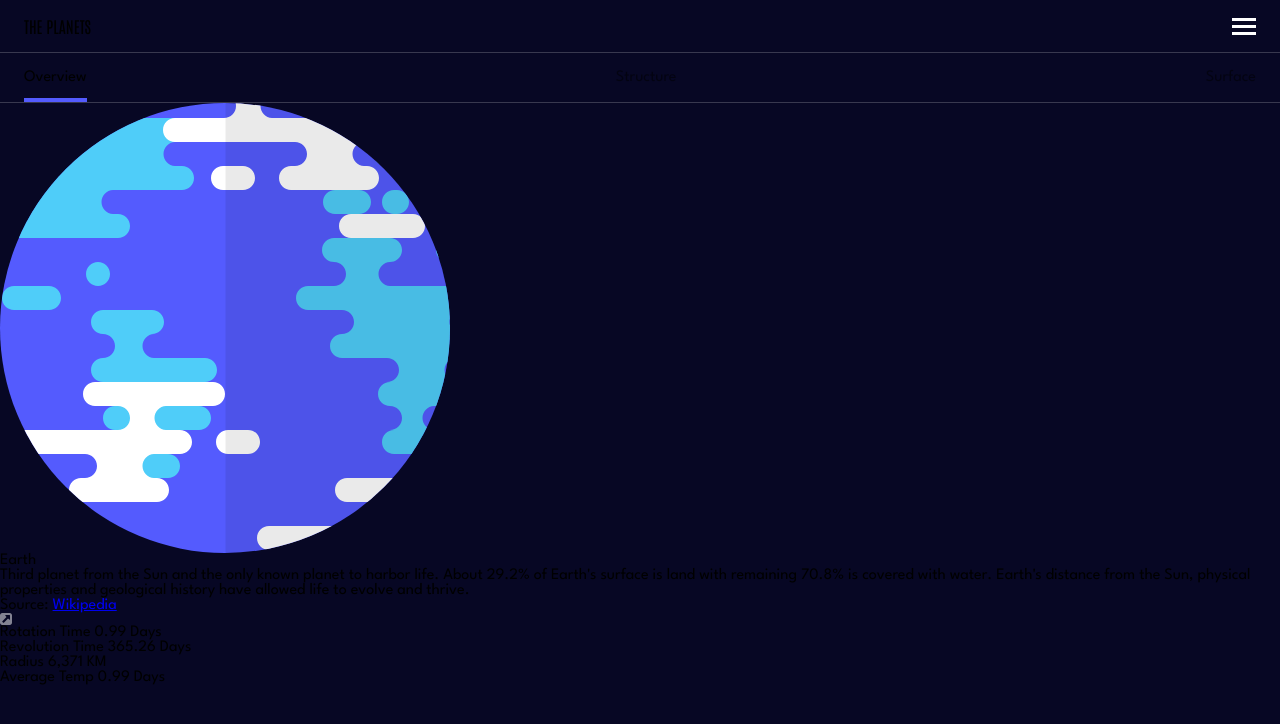
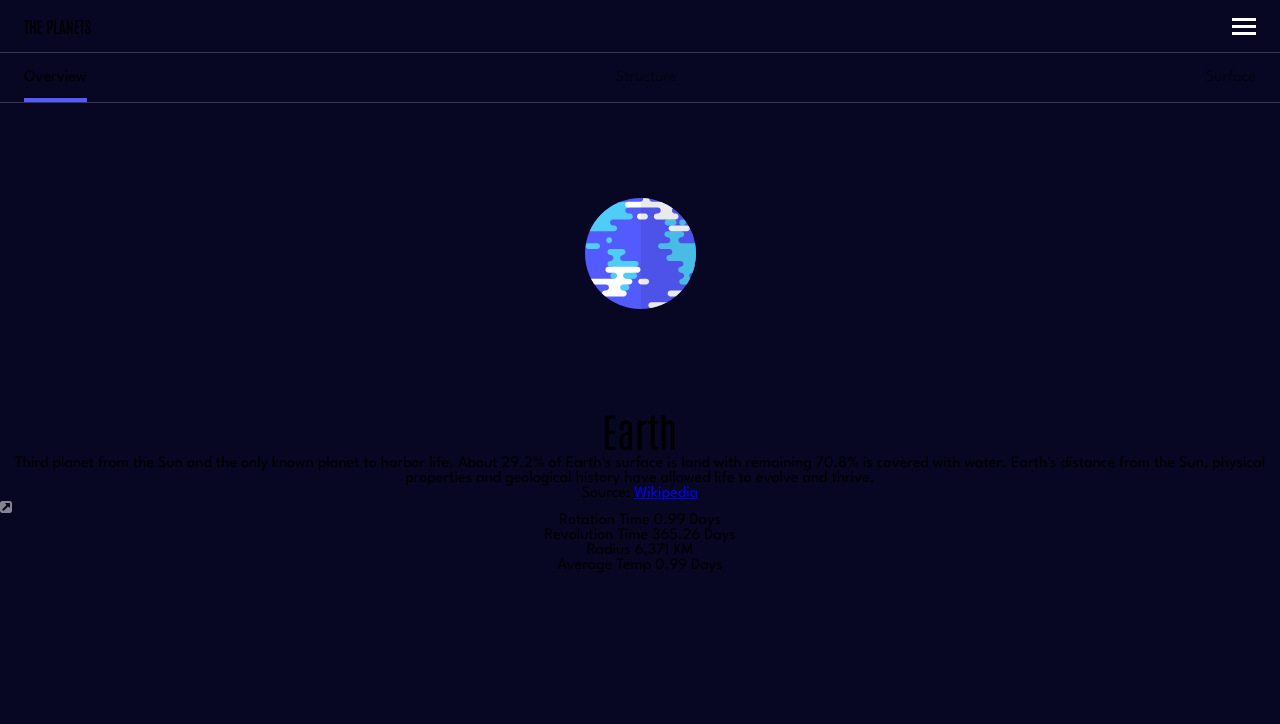
Before and after one commit to radhd/Planets-fact-site, a React (Vite) app: page /earth in a window 1280 px wide. Shown: the top 724 px of the page. Built offline with nearby package versions, Linux system fonts and the light colour scheme.

Commit message:
Set styles for image container and title

```diff
--- a/src/components/Information.jsx
+++ b/src/components/Information.jsx
@@ -1,10 +1,13 @@
 import iconSource from "../assets/icon-source.svg";
+import styled from "styled-components";
 
 export default function Information({ data }) {
   return (
-    <section>
-      <img src={data.images.planet} alt="" />
-      <h1>{data.name}</h1>
+    <InformationWrapper>
+      <ImageContainer>
+        <img src={data.images.planet} alt="" />
+      </ImageContainer>
+      <Title>{data.name}</Title>
       <p>{data.overview.content}</p>
       <div>
         <p>
@@ -24,6 +27,22 @@ export default function Information({ data }) {
       <div>
         <span>Average Temp</span> <span>{data.rotation}</span>
       </div>
-    </section>
+    </InformationWrapper>
   );
 }
+
+const InformationWrapper = styled.section`
+  text-align: center;
+`;
+
+const ImageContainer = styled.div`
+  width: 111px;
+  height: 111px;
+  margin: 95px auto;
+`;
+
+const Title = styled.h1`
+  font-family: "Antonio", sans-serif;
+  font-size: 2.5rem;
+  text-align: center;
+`;
```
